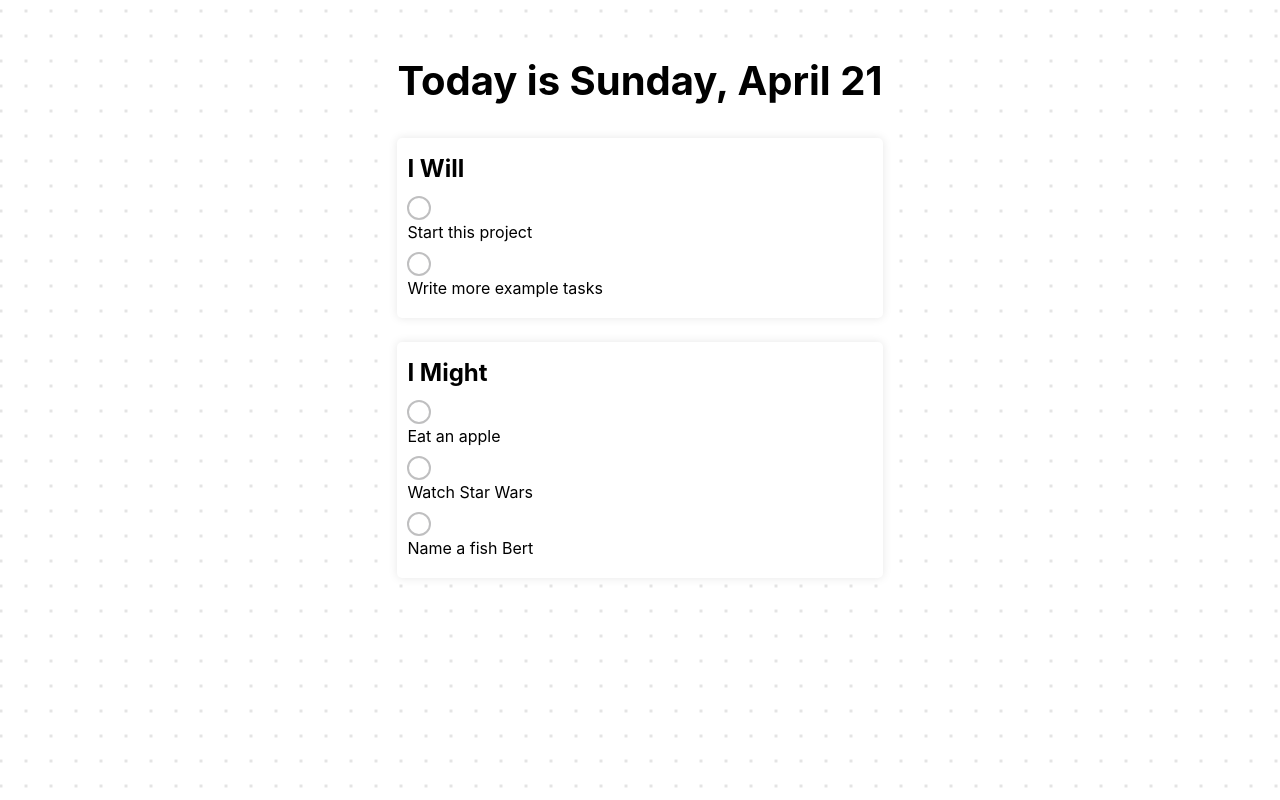
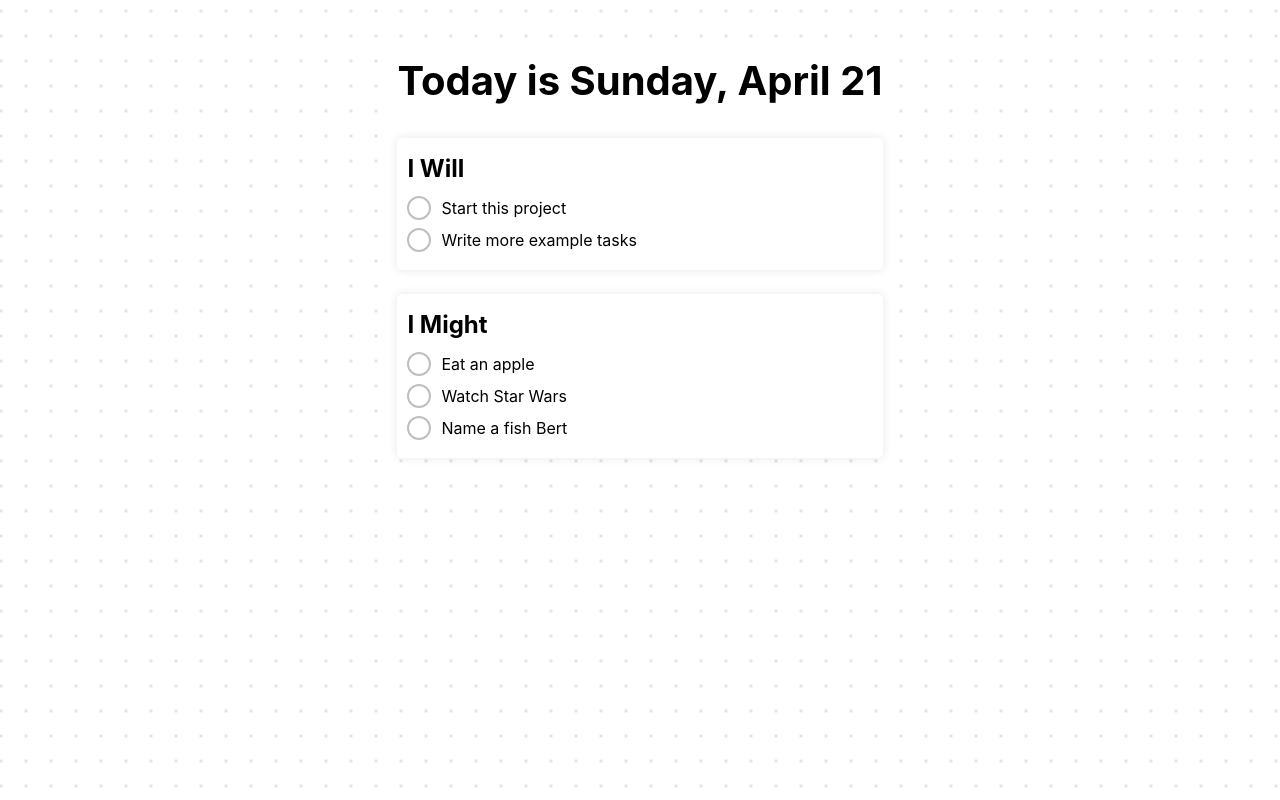
Before and after one commit to thegalaxykat/DailyDo, a React (Vite) app: page / in a window 1280 px wide. Built offline with nearby package versions, Linux system fonts and the light colour scheme.

Commit message:
Fix in-line

```diff
--- a/src/checkbox.css
+++ b/src/checkbox.css
@@ -37,6 +37,7 @@
     height: 24px;
     top: calc(50vh - 12px);
     left: calc(50vw - 12px);
+    margin-right: 10px;
   }
 
   .checkbox-wrapper-12 .cbx input {
--- a/src/components/Task.jsx
+++ b/src/components/Task.jsx
@@ -13,11 +13,6 @@ function Task({ description }) {
     <div> {/* this extra div forces it to take the whole line */}
       <div onClick={handleClick} className="task">
         <Checkbox checked={isChecked} />
-        {/* <input
-          type="checkbox"
-          checked={isChecked}
-          readOnly
-        /> */}
         <label className={`strike-through ${isChecked ? "checked" : ""}`}>
           {description}
         </label>
--- a/src/index.css
+++ b/src/index.css
@@ -79,7 +79,7 @@ h2 {
 
 /* task div */
 .task {
-  display: inline-block;
+  display: flex;
   user-select: none;
   padding-bottom: 8px;
 }
```
